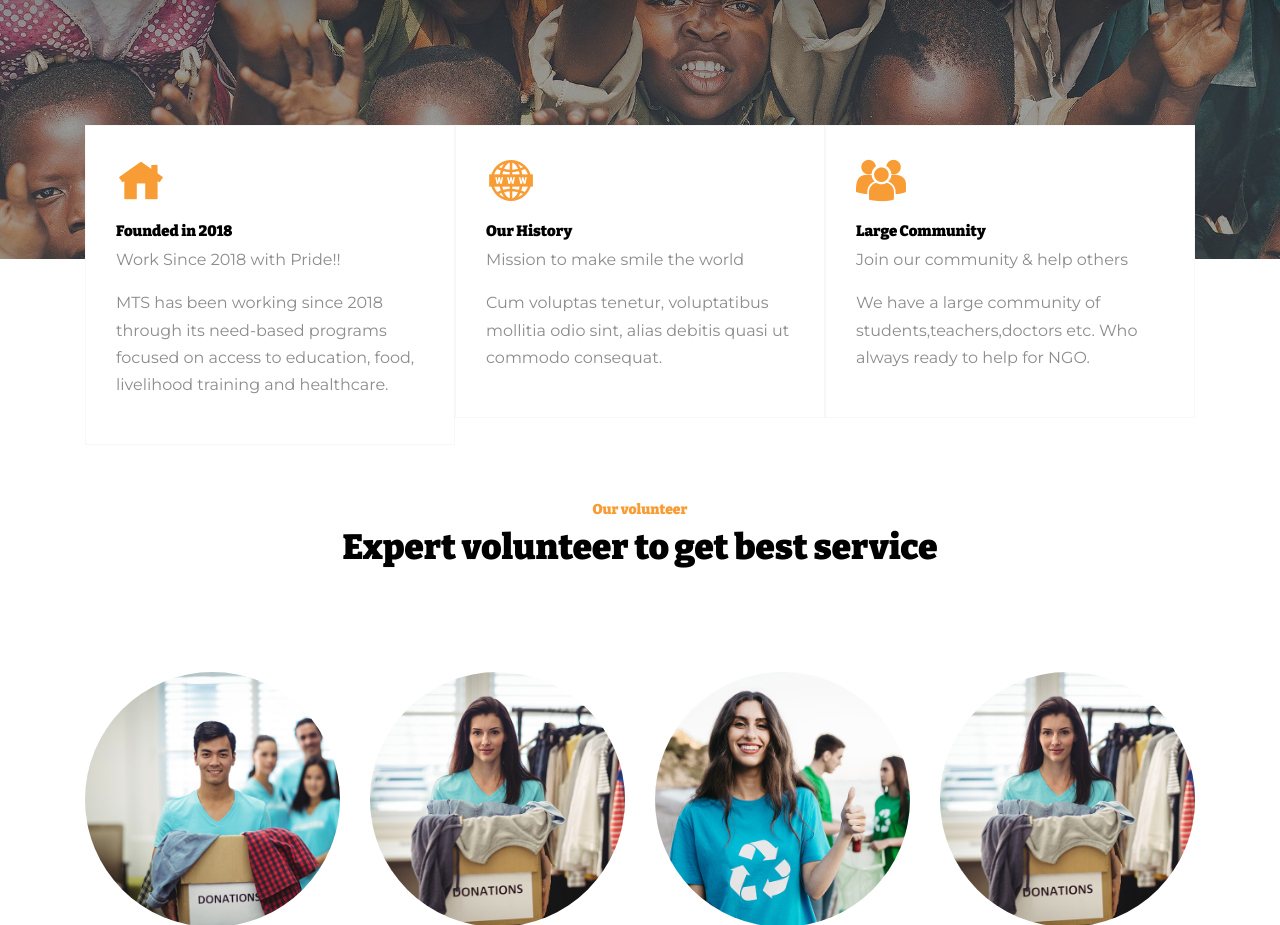
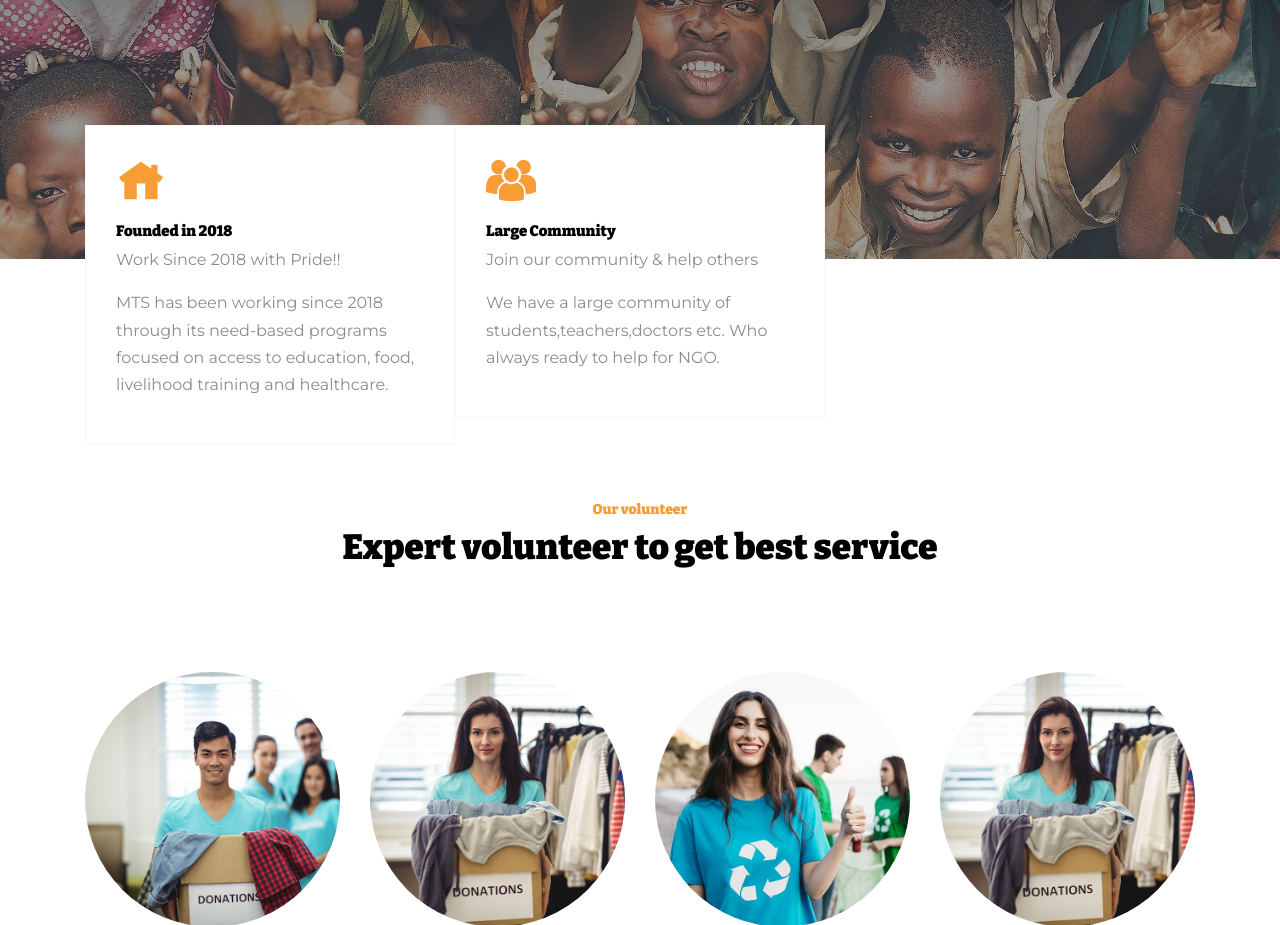
Before and after one commit to ascorpweb/repo_mts, a plain HTML site: page about.html in a window 1280 px wide. Shown: the part 1200-2125 px from the top of the page. Drawn offline with nearby package versions, Linux system fonts and the light colour scheme; some packages are replaced by stand-ins of ours.

Commit message:
modifed our history

```diff
--- a/about.html
+++ b/about.html
@@ -7,7 +7,7 @@
     <meta name="viewport" content="width=device-width, initial-scale=1, shrink-to-fit=no">
     <meta name="description" content="WishFund,business,company,agency,multipurpose,modern,bootstrap4">
 
-    <meta name="author" content="themefisher.com">
+    <meta name="author" content="ascorp.live">
 
     <title>MTS | about us</title>
 
@@ -170,15 +170,14 @@
                             education, food, livelihood training and healthcare.</p>
                     </div>
                 </div>
-                <div class="col-lg-4 col-md-6">
+                <!--<div class="col-lg-4 col-md-6">
                     <div class="feature-inner">
                         <i class="icofont-web"></i>
                         <h4>Our History</h4>
                         <p>Mission to make smile the world</p>
-                        <p>Cum voluptas tenetur, voluptatibus mollitia odio sint, alias debitis quasi ut commodo
-                            consequat.</p>
+                        <p>We worked in the field education</p>
                     </div>
-                </div>
+                </div>-->
                 <div class="col-lg-4 col-md-6">
                     <div class="feature-inner">
                         <i class="icofont-users"></i>
```
